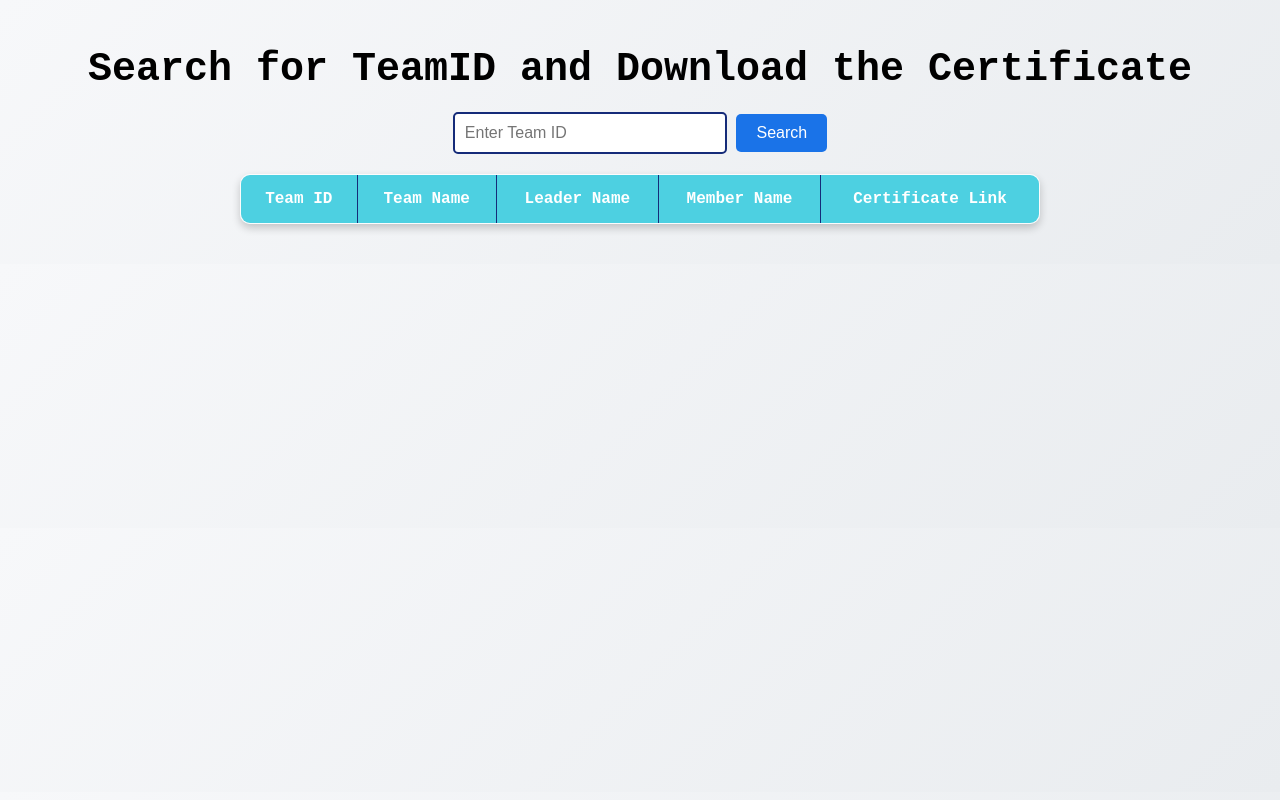
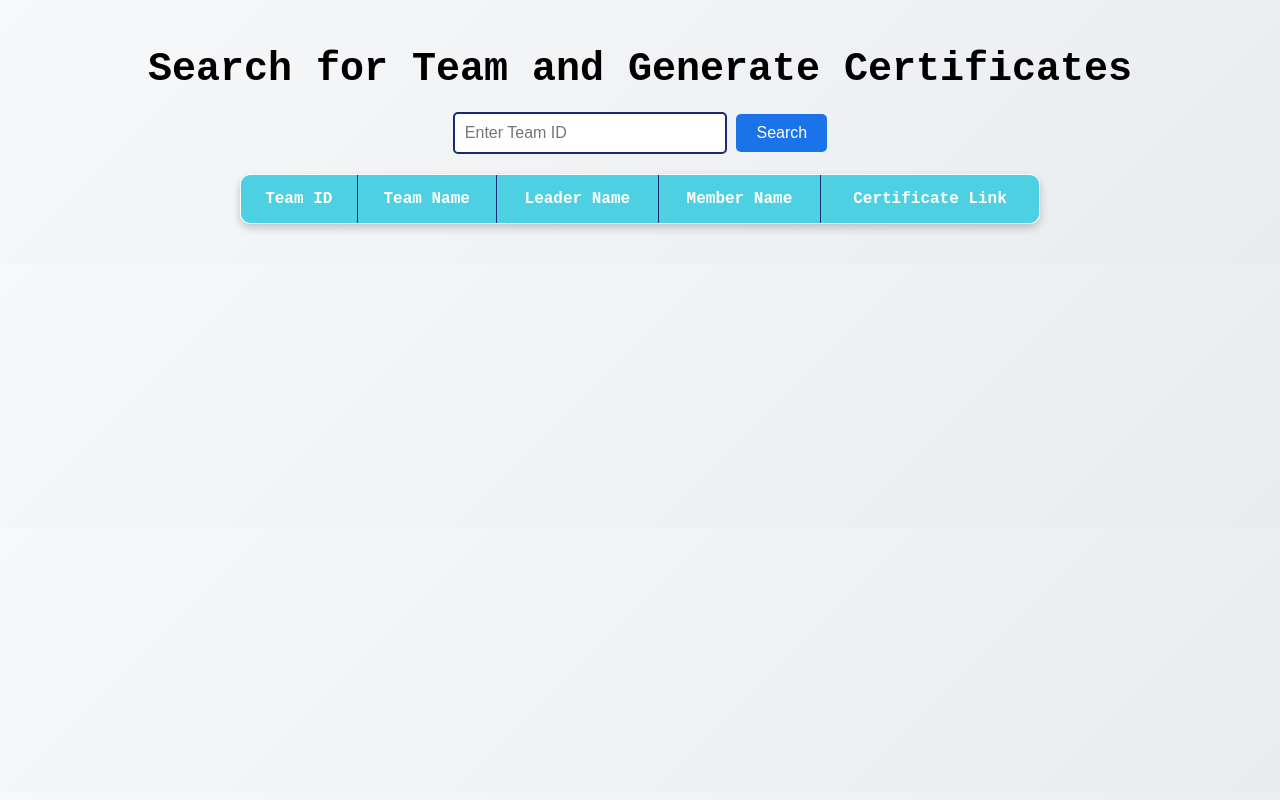
Before and after one commit to Abhaykesarwani01/certificate-generator, a website: page public/index.html in a window 1280 px wide. Drawn offline with nearby package versions, Linux system fonts and the light colour scheme; a web font is replaced by a local one.

Commit message:
Update index.html

```diff
--- a/public/index.html
+++ b/public/index.html
@@ -119,7 +119,7 @@
   </style>
 </head>
 <body>
-  <h1>Search for TeamID and Download the Certificate</h1>
+  <h1>Search for Team and Generate Certificates</h1>
 
   <input type="text" id="teamIDInput" placeholder="Enter Team ID">
   <button onclick="searchTeam()">Search</button>
```
